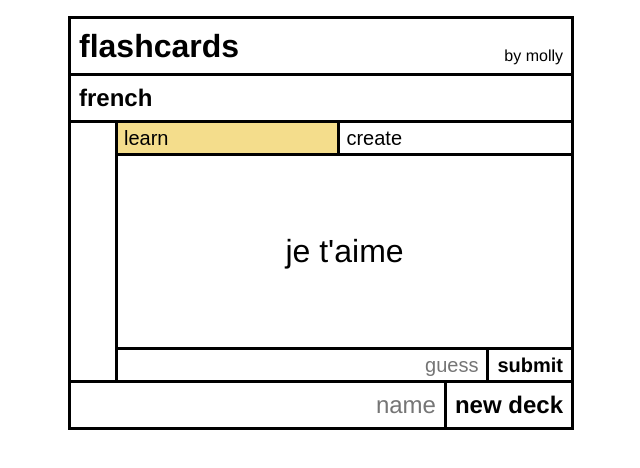
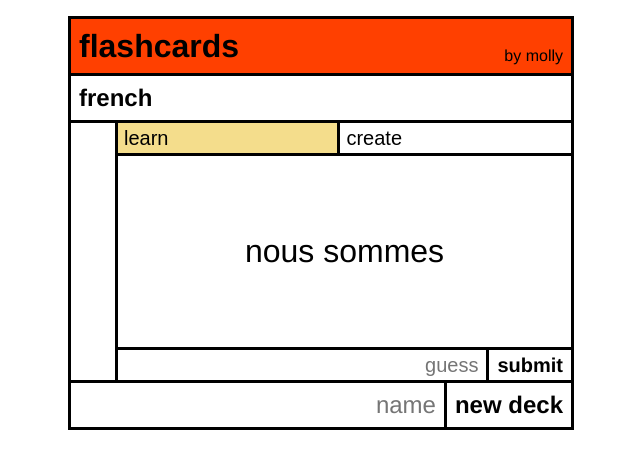
Before and after one commit to mkmmnn/flashcards, a React (Create React App) app in the folder flashcards-app/: page / in a window 1280 px wide. Both pictures are taken after a click on the button "french". Shown: the top 468 px of the page, without its empty margins (319-959 px from the left). Built offline with nearby package versions, Linux system fonts and the light colour scheme.

Commit message:
load from json

```diff
--- a/flashcards-app/src/App.js
+++ b/flashcards-app/src/App.js
@@ -3,6 +3,7 @@ import Deck from "./Deck";
 import AddDeck from "./AddDeck";
 import Header from "./Header";
 import { useState } from "react";
+import data from "./data.json";
 
 const Main = styled.main`
   display: flex;
@@ -23,7 +24,7 @@ const SectionWrapper = styled.div`
 `;
 
 const App = () => {
-  const [decks, setDecks] = useState(["french"]);
+  const [decks, setDecks] = useState(data);
   return (
     <Main>
       <SectionWrapper>
--- a/flashcards-app/src/Deck.js
+++ b/flashcards-app/src/Deck.js
@@ -56,6 +56,9 @@ const DeckContents = styled.div`
 `;
 
 const Deck = ({ deck }) => {
+  const [deckName] = Object.keys(deck);
+  const [deckCards] = Object.values(deck);
+  console.log({ deckCards });
   const [isExpanded, setIsExpanded] = useState(false);
   const [mode, setMode] = useState("learn");
 
@@ -63,11 +66,11 @@ const Deck = ({ deck }) => {
     <DeckWrapper>
       {isExpanded ? (
         <ExpandedDeckHeading onClick={() => setIsExpanded(!isExpanded)}>
-          {deck}
+          {deckName}
         </ExpandedDeckHeading>
       ) : (
         <DeckHeading onClick={() => setIsExpanded(!isExpanded)}>
-          {deck}
+          {deckName}
         </DeckHeading>
       )}
 
@@ -88,7 +91,7 @@ const Deck = ({ deck }) => {
             </ToggleOption>
           </ModeToggle>
           {mode === "learn" ? (
-            <LearnDeck cards={[["je t'aime", "i love you"]]}></LearnDeck>
+            <LearnDeck cards={deckCards}></LearnDeck>
           ) : (
             <div>create</div>
           )}
--- a/flashcards-app/src/Header.js
+++ b/flashcards-app/src/Header.js
@@ -7,9 +7,7 @@ const HeaderWrapper = styled.div`
   padding: 8px;
   flex-wrap: wrap;
   gap: 4px;
-  &:hover {
-    background-color: #ff4000;
-  }
+  background-color: #ff4000;
 `;
 const Heading = styled.h1`
   margin: 0;
--- a/flashcards-app/src/LearnDeck.js
+++ b/flashcards-app/src/LearnDeck.js
@@ -92,11 +92,8 @@ const LearnDeck = ({ cards }) => {
   const [status, setStatus] = useState("guess"); // 'guess' | 'success' | 'failure' | 'complete'
   const [remainingCards, setRemainingCards] = useState(cards);
   const [completedCards, setCompletedCards] = useState([]);
-  const [currentCard, setCurrentCard] = useState(
-    cards[Math.floor(Math.random() * cards.length)]
-  ); // tuple [front, back]
+  const [currentCard, setCurrentCard] = useState(cards[cards.length - 1]); // tuple [front, back]
   const [currentGuess, setCurrentGuess] = useState("");
-
   const handleGuess = (event) => {
     event.preventDefault();
     const nextCompletedCards = [...completedCards];
@@ -115,7 +112,7 @@ const LearnDeck = ({ cards }) => {
   const handleRefresh = () => {
     setRemainingCards(cards);
     setCompletedCards([]);
-    setCurrentCard(cards[Math.floor(Math.random() * cards.length)]);
+    setCurrentCard(cards[cards.length - 1]);
     setStatus("guess");
   };
 
@@ -127,9 +124,7 @@ const LearnDeck = ({ cards }) => {
           setCurrentCard("");
         } else {
           setStatus("guess");
-          setCurrentCard(
-            remainingCards[Math.floor(Math.random() * remainingCards.length)]
-          );
+          setCurrentCard(remainingCards[remainingCards.length - 1]);
         }
       }, 500);
       return () => {
--- /dev/null
+++ b/flashcards-app/src/data.json
@@ -0,0 +1,9 @@
+[
+  {
+    "french": [
+      ["je t'aime", "i love you"],
+      ["je suis", "i am"],
+      ["nous sommes", "we are"]
+    ]
+  }
+]
```
